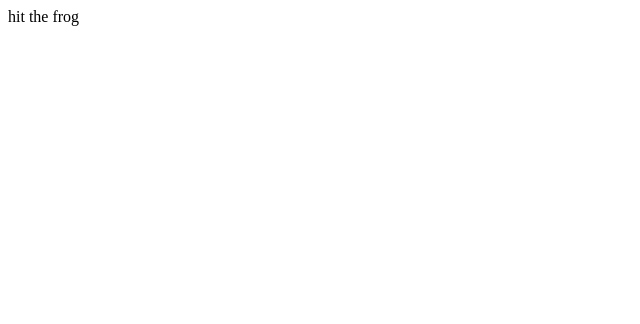
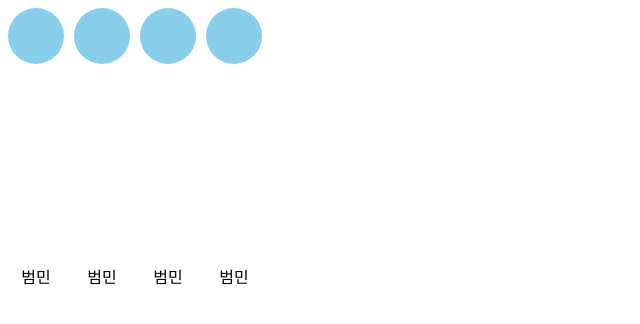
Before and after one commit to Beommin/Web-practice, a plain HTML site: page index.html in a window 1280 px wide. Shown: the whole page, without its empty margins (0-640 px from the left). Drawn offline with Linux system fonts and the light colour scheme.

Commit message:
인스타 스토리

```diff
--- /dev/null
+++ b/css/styles.css
@@ -0,0 +1,21 @@
+.box{
+border-radius: 40px;
+background-color: skyblue;
+width: 56px;
+height: 56px;
+}
+
+.box1{
+    display: flex;
+    flex-direction: column;
+    justify-content: center;
+    align-items: center;
+
+}
+.box1 >  p {
+    margin-top: 200px;
+}
+.box3{
+    display: flex;
+    gap: 10px;
+}
--- a/index.html
+++ b/index.html
@@ -1,12 +1,34 @@
 <!DOCTYPE html>
 <html lang="en">
 <head>
-    <meta charset="UTF-8">
-    <meta http-equiv="X-UA-Compatible" content="IE=edge">
-    <meta name="viewport" content="width=device-width, initial-scale=1.0">
-    <title>Document</title>
+  <meta charset="UTF-8">
+  <meta http-equiv="X-UA-Compatible" content="IE=edge">
+  <meta name="viewport" content="width=device-width, initial-scale=1.0">
+  <title>Document</title>
+  <link rel="stylesheet" type="text/css" href="css/styles.css">
 </head>
 <body>
-  hit the frog
+  <div class="box3">
+  <div class="box1">
+    <div class="box"></div>
+    <p>범민</p>
+  </div>
+  <div class="box1">
+    <div class="box"></div>
+    <p>범민</p>
+  </div>
+  <div class="box1">
+    <div class="box"></div>
+    <p>범민</p>
+  </div>
+  <div class="box1">
+    <div class="box"></div>
+    <p>범민</p>
+  </div>
+<div>
+
+</div>
+
+
 </body>
 </html>
```
